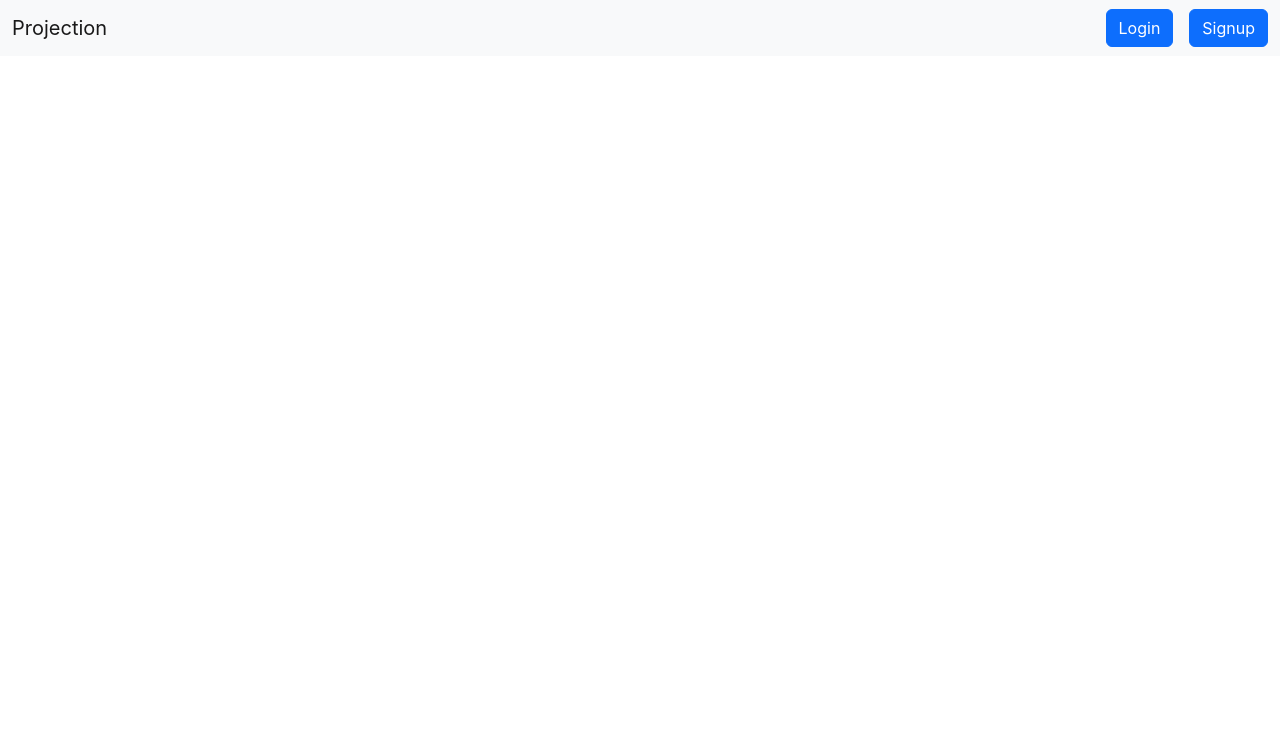
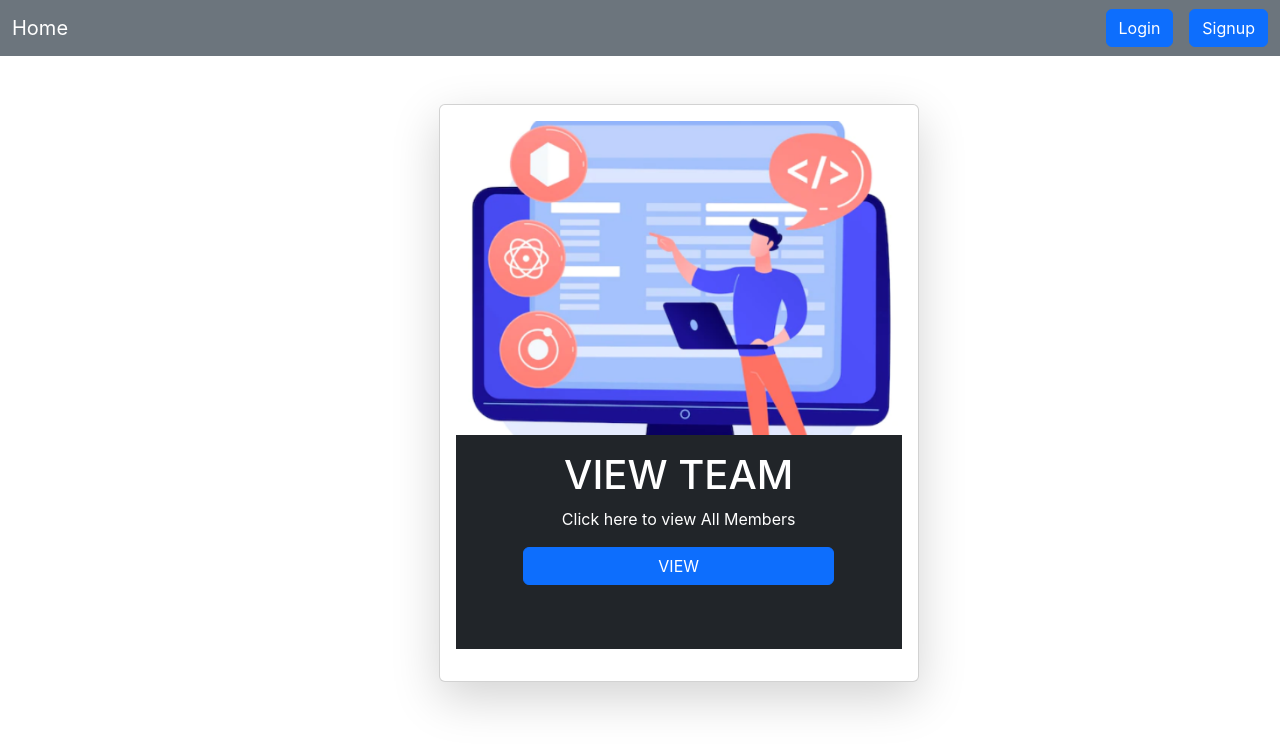
Before and after one commit to BahulTyagi/Projection, a React (Create React App) app: page /View in a window 1280 px wide. Shown: the top 750 px of the page. Built offline with nearby package versions, Linux system fonts and the light colour scheme.

Commit message:
Ready for a minor trial

```diff
--- a/src/App.js
+++ b/src/App.js
@@ -6,6 +6,7 @@ import SignUp from './Components/SignUp'
 import StudentMenu from './Components/StudentMenu';
 import CreateTeam from './Components/CreateTeam';
 import ViewTeam from './Components/ViewTeam';
+import View from './Components/View'
 
 import Create from './Components/Create'
 
@@ -30,6 +31,7 @@ function App() {
       <Route path="/CreateTeam" element={<CreateTeam />}/>
       <Route path="/ViewTeam" element={<ViewTeam />} />
       <Route path="/Create" element={<Create />}/>
+      <Route path="/View" element={<View />} />
     </Routes>
   </BrowserRouter>
   );
--- a/src/Components/Create.js
+++ b/src/Components/Create.js
@@ -5,7 +5,6 @@ import { useNavigate } from 'react-router-dom'
 export default function Create() {
 
   let navigate=useNavigate();
-
 
   const [teamId, setTeamId] = useState("")
 
@@ -55,6 +54,32 @@ export default function Create() {
         // localStorage.setItem('team', data)
 
         let jData=json.team.Sid;
+
+        let responses=[]
+
+        for(var i=0; i<jData.length; i++){
+          // console.log(jData[i]);
+        const response = await fetch("http://localhost:5000/api/auth/find", {
+        method: 'GET',
+        headers: {
+          'Content-Type': 'application/json',
+          'sid': jData[i]
+        }
+      });
+        responses.push(response)
+      // const data=await response.json();
+      // console.log(data.student.name);
+        }
+
+        let names=[]
+
+        for(var j=0; j<responses.length; j++){
+          let data=await responses[j].json();
+          names[j]=data.student.name;
+        }
+
+
+        localStorage.setItem('names', names)
         localStorage.setItem('teamMem', jData)
 
         navigate('/ViewTeam');
@@ -67,7 +92,7 @@ export default function Create() {
 
   return (
     <>
-      <div className="container-fluid  mt-5 top:10px  shadow- mb-5  pd-3 bg-body rounded center  " >
+      <div className="container-fluid  mt-1 top:10px  shadow- mb-1  pd-3 bg-body rounded center  " >
         <div className="row row-cols-1 row-cols-md-3 g-4">
 
           {/* <div div className="col">
@@ -87,9 +112,8 @@ export default function Create() {
           <div div className="col">
           </div>
 
-
           <div div className="col">
-            <div className="card h-100" style={{ width: '30rem' }}>
+            <div className="card h-100 " style={{ width: '30rem' }}>
               <img src="./gg3.png" className="card-img-top" alt="" />
               <div className="card-body border-info mb-3 g-4 text-center text-bg-dark">
                 <h1 className="card-title">JOIN TEAM</h1>
@@ -97,23 +121,29 @@ export default function Create() {
                 <div className="form-group">
                   <textarea className="form-control-sm" id="textarea" rows="1" col="6" placeholder='TEAM ID HERE' name="teamid" value={teamId} onChange={handleChange}></textarea>
                 </div>
-                <button onClick={handleClick} type="submit" className="btn btn-primary col-lg-9">JOIN</button>
+                <br />
+                <button onClick={handleClick} type="submit" className="btn btn-primary col-lg-3">JOIN</button>
+               <br />
+               <br />
+               <p>Contact your Team Lead for a Team ID</p>
+                <p>Note: Once you join a team, you will not be allowed to join any other team</p>
               </div>
             </div>
           </div>
 
-          <div div className="col">
+          {/* <div div className="col">
             <div className="card h-100" style={{ width: '30rem' }}>
               <img src="./gg6.png" className="card-img-top" alt="" />
               <div className="card-body border-info mb-3 g-4 text-center text-bg-dark">
                 <h1 className="card-title">VIEW TEAM</h1>
                 <p className="card-text">Click here to view All Members</p>
-
                 <button onClick={handleView} type="submit" className="btn btn-primary col-lg-9">VIEW</button>
-
               </div>
             </div>
-          </div>
+          </div> */}
+
+
+
         </div>
       </div>
 
--- a/src/Components/CreateTeam.js
+++ b/src/Components/CreateTeam.js
@@ -1,5 +1,4 @@
 import React from 'react'
-import { useNavigate } from 'react-router-dom'
 import { v4 as uuidv4 } from 'uuid';
 
 
@@ -32,9 +31,8 @@ const CreateTeam =()=> {
 
   return (
     <>
-      <div className="container-fluid  mt-1 top:10px  shadow- mb-1  pd-3 bg-body rounded center  " >
+      <div className="container-fluid  mt-1 top:10px  shadow- mb-1  pd-3 bg-body rounded center" >
         <div className="row row-cols-1 row-cols-md-3 g-4">
-
 
         <div div className="col">
           </div>
--- a/src/Components/Navbar.js
+++ b/src/Components/Navbar.js
@@ -4,9 +4,9 @@ import { Link } from "react-router-dom";
 const Navbar = () => {
 
   return (
-    <nav className="navbar bg-light">
+    <nav className="navbar bg-secondary">
     <div className="container-fluid">
-      <Link className="navbar-brand" to="/">Projection</Link>
+      <Link className="navbar-brand text-white" to="/">Home</Link>
       <form className="d-flex" role="search">
       <Link className="btn btn-primary mx-3" to="/login" role="button">Login</Link>
       <Link className="btn btn-primary" to="/signup" role="button">Signup</Link>
--- a/src/Components/StudentMenu.js
+++ b/src/Components/StudentMenu.js
@@ -20,7 +20,7 @@ const StudentMenu = () => {
 
     const handleView=()=>{
         console.log("View Button Clicked")
-        navigate("/Create");
+        navigate("/View");
     }
 
     return (
--- /dev/null
+++ b/src/Components/View.js
@@ -0,0 +1,97 @@
+import React from 'react'
+import { useNavigate } from 'react-router-dom';
+
+
+const View = () => {
+
+    let navigate=useNavigate();
+
+
+    const handleView= async(e)=>{
+
+
+
+        e.preventDefault();
+
+        const token=localStorage.getItem('token')
+        const response = await fetch("http://localhost:5000/api/auth/view", {
+            method: 'GET',
+            headers: {
+              'Content-Type': 'application/json',
+              'auth-token':token
+            }
+          });
+
+          const json= await response.json();
+          console.log(json.success)
+          console.log(json.team)
+          if(json.success){
+            // let data=JSON.stringify(json.team.Sid);
+            // console.log(data)
+            // localStorage.setItem('team', data)
+
+            let jData=json.team.Sid;
+
+            let responses=[]
+
+            for(var i=0; i<jData.length; i++){
+              // console.log(jData[i]);
+            const response = await fetch("http://localhost:5000/api/auth/find", {
+            method: 'GET',
+            headers: {
+              'Content-Type': 'application/json',
+              'sid': jData[i]
+            }
+          });
+            responses.push(response)
+          // const data=await response.json();
+          // console.log(data.student.name);
+            }
+
+            let names=[]
+
+            for(var j=0; j<responses.length; j++){
+              let data=await responses[j].json();
+              names[j]=data.student.name;
+            }
+
+
+            localStorage.setItem('names', names)
+            localStorage.setItem('teamMem', jData)
+
+            navigate('/ViewTeam');
+          }
+          else{
+            alert('Join a Team to view members')
+          }
+
+      }
+
+
+
+  return (
+        <div className="container-fluid  mt-5 top:10px  shadow- mb-5  pd-3 bg-body rounded center  " >
+        <div className="row row-cols-1 row-cols-md-3 g-4">
+
+        <div div className="col">
+          </div>
+
+    <div div className="col">
+            <div className="card h-100 shadow-lg p-3 mb-5 bg-body rounded" style={{ width: '30rem' }}>
+              <img src="./gg6.png" className="card-img-top" alt="" />
+              <div className="card-body border-info mb-3 g-4 text-center text-bg-dark">
+                <h1 className="card-title">VIEW TEAM</h1>
+                <p className="card-text">Click here to view All Members</p>
+                <button onClick={handleView} type="submit" className="btn btn-primary col-lg-9">VIEW</button>
+              </div>
+            </div>
+          </div>
+
+</div>
+</div>
+
+
+  )
+}
+
+export default View
--- a/src/Components/ViewTeam.js
+++ b/src/Components/ViewTeam.js
@@ -2,9 +2,10 @@ import React from 'react'
 
 const ViewTeam = () => {
     let data = localStorage.getItem('teamMem')
-    console.log(data);
+   let name=localStorage.getItem('names')
   return (
     <>
+    <p className="shadow-lg p-3 mb-5 bg-body rounded text-center mt-5">
     <p>We are continously working on it.</p>
     <br />
     <p>Soon, you will be able to see all the Names of Team Members here.</p>
@@ -13,6 +14,8 @@ const ViewTeam = () => {
 
     <div>{data}</div>
 
+    <div>{name}</div>
+</p>
     </>
   )
 }
```
Also changed, not shown: src/Components/bghome.jpg (deleted), 1 other file (tests, documents, lock files or other folders).
